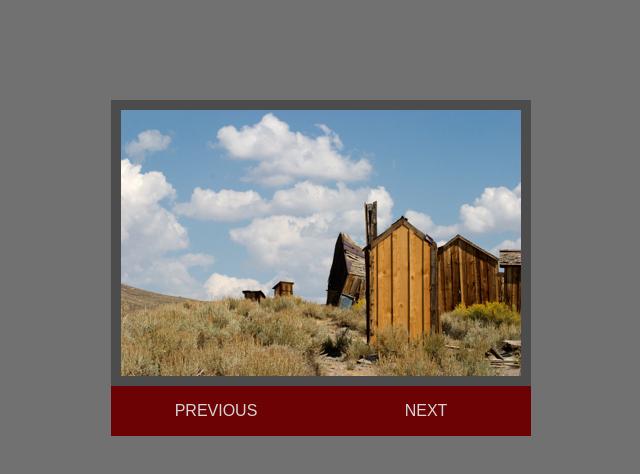
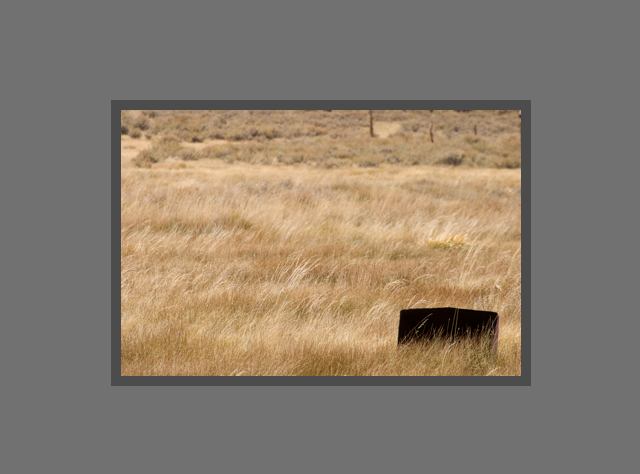
Before and after one commit to Jud1th1/jQuery-Image-Slider, a plain HTML site: page index.html in a window 1280 px wide. Shown: the whole page, without its empty margins (319-959 px from the left). Drawn offline with nearby package versions, Linux system fonts and the light colour scheme.

Commit message:
Challenge practice complete

```diff
--- /dev/null
+++ b/challenge.js
@@ -0,0 +1,55 @@
+/* Change the slider so that it runs on a timer instead of using the next and prev buttons
+Additional Challenge: How can you make your slideshow stop changing slides,
+while a use hovers their mouse over the slides? */
+
+//1. Remove unneeded bits-> i.e the buttons in the html
+
+//2. Remove the click handlers.
+    //For the next button remove the first line and closing braces,leave the guts
+//3. Add the setInterval function which takes two parameters.
+    // The first is a function that you pass in
+    // The second is the amount of time before it goes onto the next slide
+
+$(window).on('load', function(){
+    'use strict'
+
+    const imageCount = $('#slider ul li').length;
+    const imageWidth = $('#slider ul li img').first().width();
+    const totalWidth = (imageWidth * imageCount) + 'px';
+    let leftPosition = 0;
+    let counter = 0;
+
+    $('slider ul').css("width", totalWidth);
+
+    let mySlider = setInterval( slider,3000); //running slider function for 3 seconds
+
+    function slider(){
+        counter++;
+            //restart counter
+            if(counter === imageCount){
+                $("#slider ul").clone().appendTo("#slider");
+                $("#slider ul").last().css("left", imageWidth + "px");
+
+                leftPosition = `-${totalWidth}`;
+
+                $("#slider ul").last().animate({left: 0}, 700, 'easeInQuad');
+                $("#slider ul").first().animate({left: leftPosition}, 700, 'easeInQuad', function(){
+                    $("#slider ul").first().remove();
+                });
+
+                counter = 0;
+            }
+            else{
+                leftPosition = `-${counter * imageWidth}px`;
+                $('#slider ul').animate({left: leftPosition}, 700, 'easeInQuad');
+            }
+    };
+
+    document.getElementById('slider').addEventListener('mouseover', function(){
+        clearInterval(mySlider);
+    });
+
+    document.getElementById('slider').addEventListener('mouseout', function(){
+        mySlider = setInterval( slider,3000);
+    });
+});
--- a/index.html
+++ b/index.html
@@ -11,7 +11,7 @@
 	<script src="https://ajax.googleapis.com/ajax/libs/jquery/3.5.1/jquery.min.js" defer></script>
 	<script src="https://cdnjs.cloudflare.com/ajax/libs/jquery-easing/1.3/jquery.easing.min.js" defer></script>
 
-	<script src="script2.js" defer></script>
+	<script src="challenge.js" defer></script>
 
 </head>
 
@@ -27,7 +27,8 @@
 		</ul>
 	</div>
 
-	<p id="links"><a href="#" id="previous">previous</a><a href="#" id="next">next</a></p>
+	<!-- Hiding code below for Challenge practice. -->
+	<!-- <p id="links"><a href="#" id="previous">previous</a><a href="#" id="next">next</a></p> -->
 
 </body>
 
```
